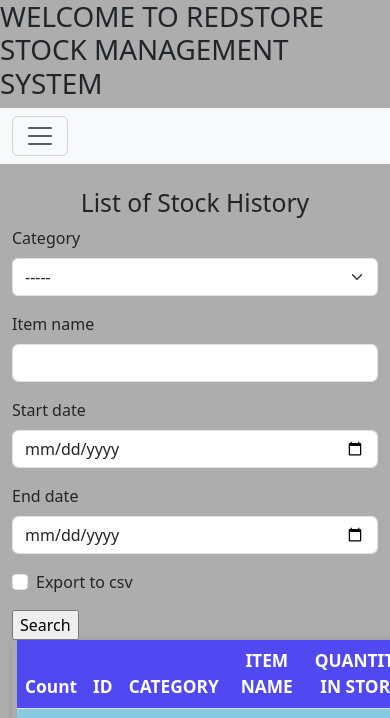
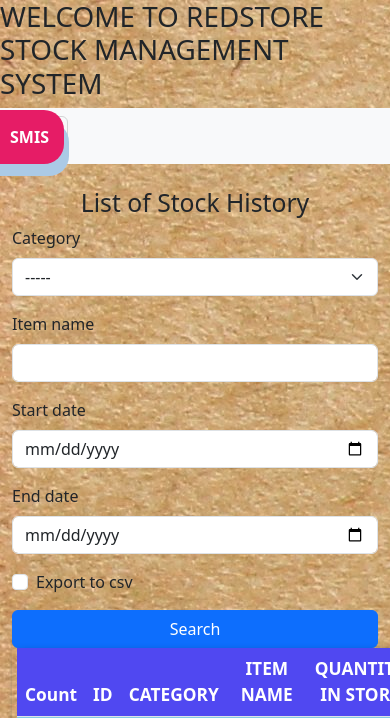
Before and after one commit to mbathaedward/stock-management-system, a Django app: page /list_history/ in a window 390 px wide; the page is wider, and only the part inside the window is pictured. Shown: the top 718 px of that part. Run offline with Django 5.2, Linux system fonts and the light colour scheme; a user stored in the database is signed in; data comes from the database, SQL or seed files in the repository; both versions use the stored data as it was after the commit; some libraries are stand-ins or nearby versions.

Commit message:
adde background image,aded logo image and added some descption to connect to me,redigned the list history

```diff
--- a/stockapp/static/css/stylesheet.css
+++ b/stockapp/static/css/stylesheet.css
@@ -1,5 +1,7 @@
 body{
-    background-color: rgb(173, 173, 173)
+    /* background-color: rgb(173, 173, 173); */
+    background-image: url("../img/ulotkidruk-paper-1468883.jpg");
+
 }
 
 /*align items to the center of the page*/
@@ -50,3 +52,50 @@ h2 {
 .mybutton{
     width: 100%;
 }
+
+
+#version-display{
+    background-color: #e61c66;
+    color: #fff;
+    box-shadow: 5px 12px #abcae6;
+    text-align: center;
+    display: inline;
+    padding: 15px;
+    font-weight: bolder;
+    position: fixed;
+    top: 40px;
+    left: -5px;
+    z-index: 3000;
+    border-top-right-radius: 20px;
+    border-bottom-right-radius: 20px;
+    margin-top: 70px;
+
+}
+/* modal header */
+.modal-header {
+    padding: 2px 146px;
+    background-color: #e61c66;
+    color: #fff;
+
+}
+/* modal-content */
+.modal-content {
+    position: relative;
+    background-color: #fefefe;
+    margin:  0 auto;
+    padding: 0;
+    border: 1px solid #888;
+    width: 100%;
+    box-shadow: 0 4px 0 rgba(0, 0, 0, 2), 0 6px 20px 0 rgba(0,0, 0, 19)
+}
+.dev-info {
+    width: 50%;
+    text-align: center;
+    font-family: helvetica;
+    font-weight: bold;
+    display: inline;
+}
+.dev-info-logo {
+    width: 50px;
+    float: left;
+}
--- a/stockapp/templates/list_history.html
+++ b/stockapp/templates/list_history.html
@@ -12,12 +12,15 @@
 {% endif %}
 
 <h2>{{header}}</h2>
+<div class="row">
+    <div class="col-sm-2">
 <form action="" method="POST">{% csrf_token %}
     {{form|crispy}}
-    <input type="submit" value="Search"/>
+    <input class="btn btn-primary mybutton" type="submit" value="Search"/>
 
 </form>
-
+</div>
+ <div class="col-sm-10">
 <div class="display_table">
 <table class="table">
     <thead>
@@ -51,5 +54,7 @@
 
 
 </table>
+</div><!---end of col-->>
+</div><!--end of row-->>
 </div>
 {% endblock content%}
--- a/stockapp/templates/navbar.html
+++ b/stockapp/templates/navbar.html
@@ -77,6 +77,32 @@
 
 
     <script src="https://cdn.jsdelivr.net/npm/bootstrap@5.3.8/dist/js/bootstrap.bundle.min.js" integrity="sha384-FKyoEForCGlyvwx9Hj09JcYn3nv7wiPVlz7YYwJrWVcXK/BmnVDxM+D2scQbITxI" crossorigin="anonymous"></script>
+ <a href="#"><div id="version-display" data-bs-toggle="modal" data-bs-target="#mymodal">SMIS</div></a>
+ <div id="mymodal" class="modal fade" role="dialog">
+  <div class="modal-dialog">
+    <!-----modal content --->
+    <div class="modal-content">
+      <div class="modal-header">
+        <button type="button" class="close" data-dismiss="modal">&times;</button>
+        <h4 class="modal-title">System Information System</h4>
+      </div>
+      <div class="modal-body">
+        <div class="dev-info">
+          <p class=""><b>STOCK MANAGEMENT INFORMATION SYSTEM</p>
+            <!-- <p class="modal-header">Developer</p> -->
+            <p>Contact:0718054278</p>
+            <p>System Developer: Edward </p>
+            <p><img src="/static/img/" alt="Developer logo"></p>
+            <a href="https://edwardonline.netlify.app/" target="_blank"><p>Website:edwardonline.netlify.app</p></a>
 
+        </div>
+      </div>
+      <div class="modal-footer">
+        <button type="button" class="btn btn-default" data-dismiss="modal">Close</button>
+
+      </div>
+    </div>
+  </div>
+ </div>
 </body>
 </html>
```
Also changed, not shown: stockapp/templates/stock_detail.html (+10 -3 lines), db.sqlite3, stockapp/static/img/ulotkidruk-paper-1468883.jpg (added).
